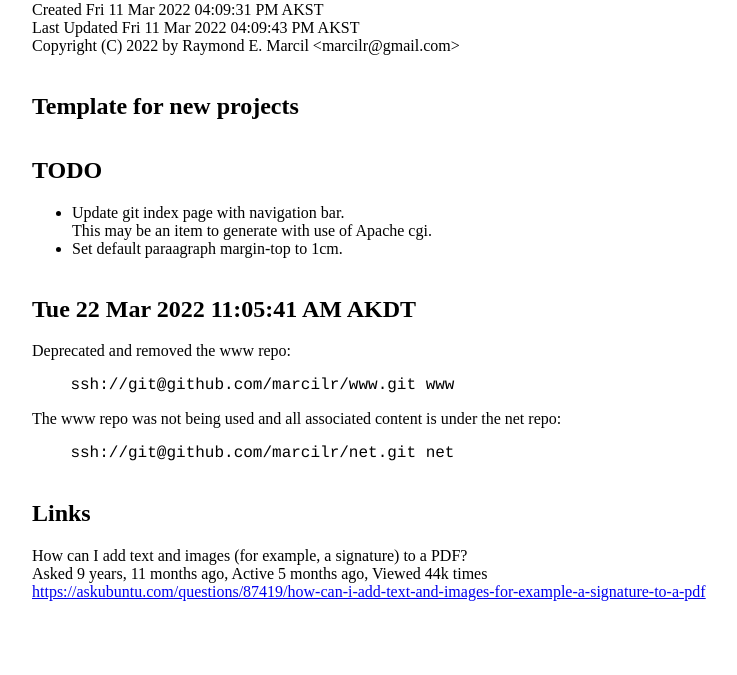
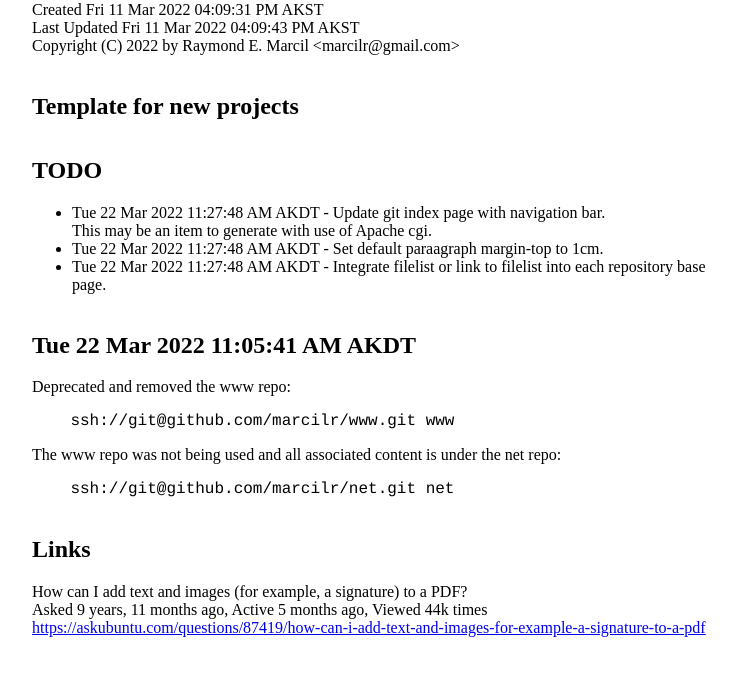
Before and after one commit to marcilr/git-template, a plain HTML site: page index.html in a window 1280 px wide. Shown: the part 107-782 px from the top of the page, without its empty margins (100-837 px from the left). Drawn offline with Linux system fonts and the light colour scheme.

Commit message:
Updated TODO list with date stamps.

```diff
--- a/index.html
+++ b/index.html
@@ -76,10 +76,16 @@ Copyright (C) 2022 by Raymond E. Marcil &lt;marcilr@gmail.com&gt;<br>
 <h2>TODO</h2>
 <ul>
   <li>
+    Tue 22 Mar 2022 11:27:48 AM AKDT -
     Update git index page with navigation bar.<br>
     This may be an item to generate with use of Apache cgi.
   <li>
+    Tue 22 Mar 2022 11:27:48 AM AKDT -
     Set default paraagraph margin-top to 1cm.
+  <li>
+    Tue 22 Mar 2022 11:27:48 AM AKDT -
+    Integrate filelist or link to filelist into each repository
+    base page.
 </ul>
 
 <!--- ================ Tue 22 Mar 2022 11:05:41 AM AKDT ============= --->
```
